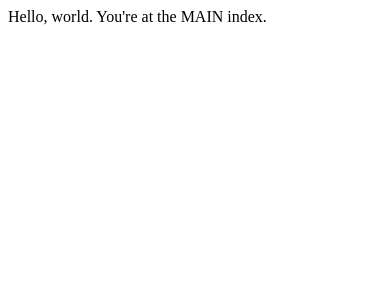
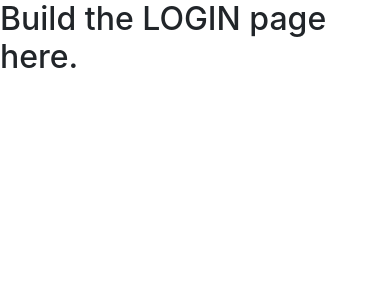
Before and after one commit to chrcoe/emr-patient, a Django app: page / in a window 390 px wide. Shown: the top 300 px of the page. Run offline with Django 3.2, Linux system fonts and the light colour scheme; some libraries are stand-ins or nearby versions.

Commit message:
whitespace changes, linked settings, added skeleton login view/template

```diff
--- a/emrapp/emrapp/local_settings.py
+++ b/emrapp/emrapp/local_settings.py
@@ -7,7 +7,7 @@ DEBUG = True
 # use the sqlite3 DB for lightweight development
 DATABASES = {
     'default': {
-    'ENGINE': 'django.db.backends.sqlite3',
-    'NAME': 'django_db_emrapp',
+        'ENGINE': 'django.db.backends.sqlite3',
+        'NAME': 'django_db_emrapp',
     }
 }
--- /dev/null
+++ b/emrapp/emrapp/templates/main/login.html
@@ -0,0 +1,6 @@
+{% include 'main/base-login.html' %}
+
+<h2>Build the {{ page_name }} page here.</h2>
+
+
+{% include 'main/footer.html' %}
--- a/emrapp/emrapp/urls.py
+++ b/emrapp/emrapp/urls.py
@@ -4,19 +4,20 @@ from django.conf import settings
 from django.contrib.staticfiles.urls import staticfiles_urlpatterns
 from django.conf.urls.static import static
 
-import views
+from emrapp import views
 
 urlpatterns = patterns('',
-    # Examples:
-    # url(r'^$', 'emrapp.views.home', name='home'),
-    # url(r'^blog/', include('blog.urls')),
+   # Examples:
+   # url(r'^$', 'emrapp.views.home', name='home'),
+   # url(r'^blog/', include('blog.urls')),
 
-    # points to base index page (emrapp/views.py etc.)
-    url(r'^$', views.index, name='index'),
-    # built in admin page
-    url(r'^admin/', include(admin.site.urls)),
-    # additional app pages go here (ie: patient app etc)
-    url(r'^patient/', include('patient.urls', namespace='patient')),
+   # points to base index page (emrapp/views.py etc.)
+   url(r'^$', views.login, name='login'),
+   # built in admin page
+   url(r'^admin/', include(admin.site.urls)),
+   # additional app pages go here (ie: patient app etc)
+   url(r'^patient/',
+       include('patient.urls', namespace='patient')),
 
 ) + static(settings.MEDIA_URL, document_root=settings.MEDIA_ROOT)
 
--- /dev/null
+++ b/emrapp/emrapp/views.py
@@ -0,0 +1,7 @@
+from django.http import HttpResponse
+from django.shortcuts import render
+
+
+def login(request):
+    return render(request, 'main/login.html',
+                  {'page_name': 'LOGIN'})
--- /dev/null
+++ b/emrapp/templates/main/base-login.html
@@ -0,0 +1,21 @@
+{% load staticfiles %}
+
+{% block css %}
+<meta name="viewport" content="width=device-width, initial-scale=1.0">
+<link rel="stylesheet" type="text/css" href="{% static 'bootstrap/css/bootstrap.min.css' %}" />
+<link rel="stylesheet" type="text/css" href="{% static 'bootstrap/css/bootstrap-theme.min.css' %}" />
+<link rel="stylesheet" type="text/css" href="{% static 'css/style-override.css' %}" />
+{% endblock %}
+
+<noscript>
+    <style type="text/css">#forNoScript {display:none;}</style>
+    <div class="container">
+        <div class="row clearfix">
+            <div class="col-md-6 col-md-offset-3">
+                <div class="alert alert-warning marginTop30">
+                    Javascript must be enabled to use this website.
+                </div>
+            </div>
+        </div>
+    </div>
+</noscript>
--- a/emrapp/templates/main/base.html
+++ b/emrapp/templates/main/base.html
@@ -26,7 +26,8 @@
     </div>
     <p class="navbar-text navbar-right">
       Signed in as <a href="{% url 'patient:dashboard' patient.id %}" class="navbar-link">{{ patient.first_name }} {{ patient.last_name }}</a>&nbsp;|&nbsp;
-            <a href="{% url 'patient:dashboard' patient.id %}" class="navbar-link">Settings</a>&nbsp;|&nbsp;<a href="{% url 'index' %}" class="navbar-link">Logout</a>&nbsp;&nbsp;
+      <a href="{% url 'patient:settings' patient.id %}" class="navbar-link">Settings</a>&nbsp;|&nbsp;
+      <a href="{% url 'login' %}" class="navbar-link">Logout</a>&nbsp;&nbsp;
     </p>
   </nav>
 </div>
--- a/emrapp/views.py
+++ /dev/null
@@ -1,5 +0,0 @@
-from django.http import HttpResponse
-
-
-def index(request):
-        return HttpResponse("Hello, world. You're at the MAIN index.")
```
Also changed, not shown: emrapp/emrapp/settings.py (+16 -8 lines), emrapp/patient/templates/patient/allergies.html (+7 -13 lines), emrapp/patient/templates/patient/appts.html (+9 -14 lines), emrapp/patient/templates/patient/conditions.html (+7 -13 lines), emrapp/patient/templates/patient/dashboard.html (+7 -13 lines), emrapp/patient/templates/patient/insurance.html (+7 -13 lines), emrapp/patient/templates/patient/labresults.html (+3 -9 lines), emrapp/patient/templates/patient/medication.html (+7 -13 lines), emrapp/patient/templates/patient/settings.html (+8 -10 lines), emrapp/patient/templates/patient/vitals.html (+7 -13 lines), emrapp/patient/views.py (+41 -19 lines), 1 other file. Lines whose indentation alone changed are shown as unchanged.
